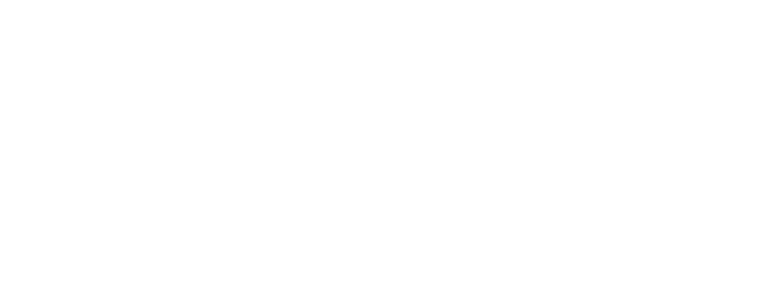
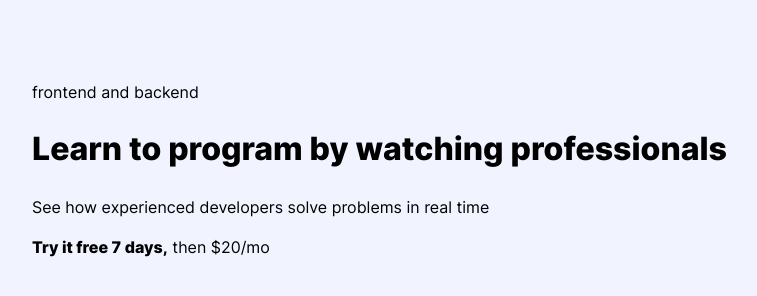
Before and after one commit to NodirXon0609/intro-form, a plain HTML site: page index.html in a window 1280 px wide. Shown: the whole page, without its empty margins (32-789 px from the left). Drawn offline with Linux system fonts and the light colour scheme.

Commit message:
Add hero section's markup

```diff
--- a/css/styles.css
+++ b/css/styles.css
@@ -43,6 +43,8 @@
   font-style: normal;
   font-display: swap;
 }
+
+
 /* CUSTOM PROPERTIES */
 :root {
   --body-bg: #f1f4ff;
@@ -71,10 +73,10 @@ body {
   height: 100%;
   padding: 0;
   margin: 0;
-  font-family: "Arial", sans-serif;
+  font-family: "Inter", "Arial", sans-serif;
   font-size: 16px;
   line-height: 1.5;
-  background-color: #fff;
+  background-color: var(--body-bg);
   color: var(--text-color);
 }
 
@@ -97,4 +99,6 @@ img {
 /* MAIN-CONTENT */
 .main-content {
   flex-grow: 1;
+  padding-top: 80px;
+  padding-bottom: 80px;
 }
--- a/index.html
+++ b/index.html
@@ -6,11 +6,32 @@
   <meta name="viewport" content="width=device-width, initial-scale=1.0">
   <title>Intro Form</title>
 
-<!-- Stylesheets -->
-<link rel="stylesheet" href="css/normalize.css">
-<link rel="stylesheet" href="css/styles.css">
+  <!-- Stylesheets -->
+  <link rel="stylesheet" href="css/normalize.css">
+  <link rel="stylesheet" href="css/styles.css">
 </head>
 <body>
+
+  <div class="main-content">
+    <div class="container">
+      <!-- INTRO-PAGE-BEGIN -->
+      <div class="intro-page">
+        <!-- HERO-BEGIN -->
+        <div class="hero">
+          <div class="hero-main">
+            <div class="hero-badge">frontend and backend</div>
+            <h1 class="hero-heading">Learn to program by watching professionals</h1>
+            <p class="hero-text">See how experienced developers solve problems in real time</p>
+          </div>
+          <div class="hero-bottom"><strong>Try it free 7 days,</strong> then $20/mo</div>
+        </div>
+        <!-- HERO-END -->
+        <!-- REGISTRATION-FORM-BEGIN -->
+        <!-- REGISTRATION-FORM-END -->
+      </div>
+      <!-- INTRO-PAGE-END -->
+    </div>
+  </div>
 
 
   <script src="js/main.js"></script>
```
Also changed, not shown: fonts/Inter-Bold.woff (added), fonts/Inter-Bold.woff2 (added), fonts/Inter-ExtraBold.woff (added), fonts/Inter-ExtraBold.woff2 (added), fonts/Inter-Medium.woff (added), fonts/Inter-Medium.woff2 (added), fonts/Inter-Regular.woff (added), fonts/Inter-Regular.woff2 (added), fonts/Inter-SemiBold.woff (added), fonts/Inter-SemiBold.woff2 (added).
